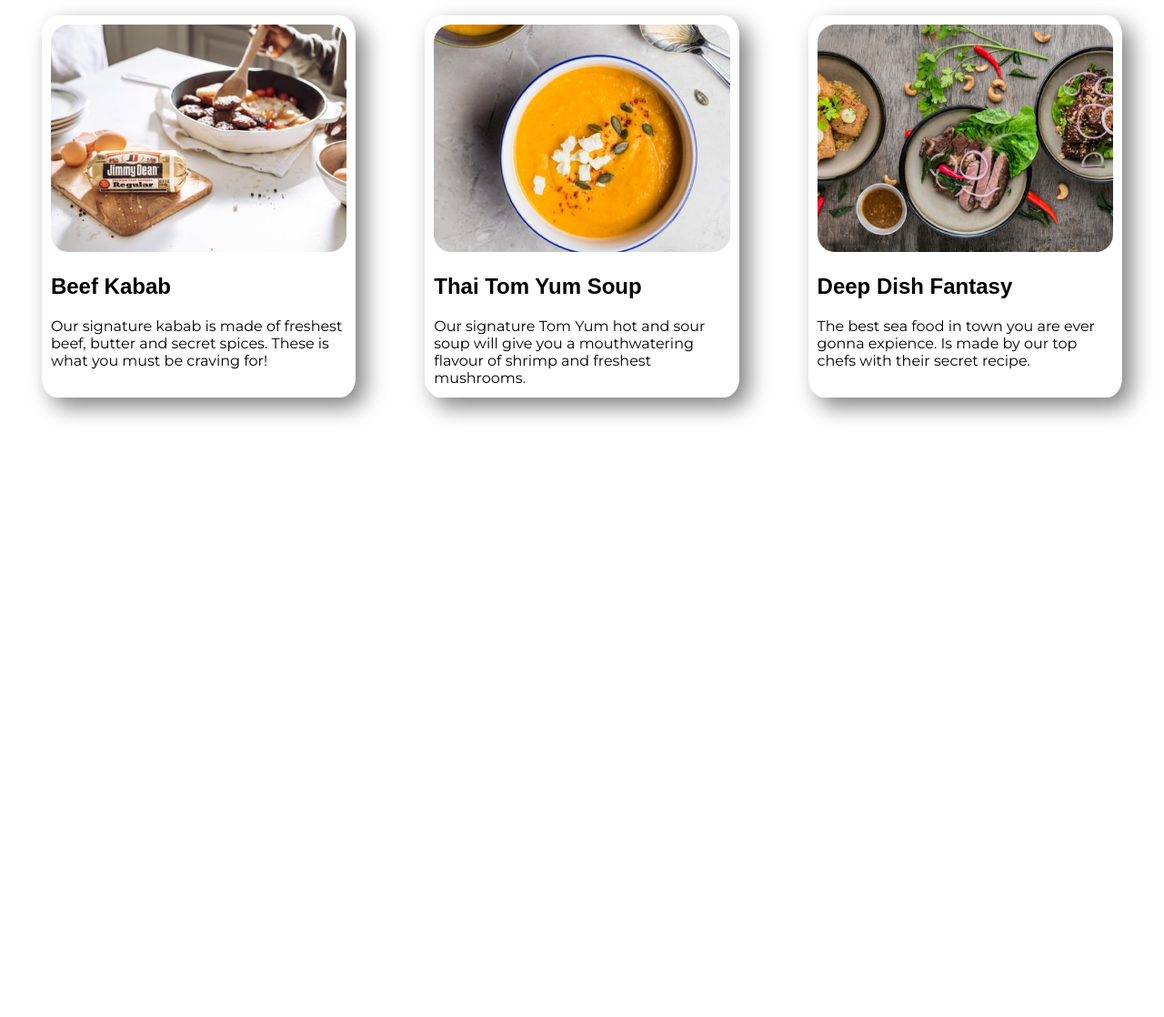
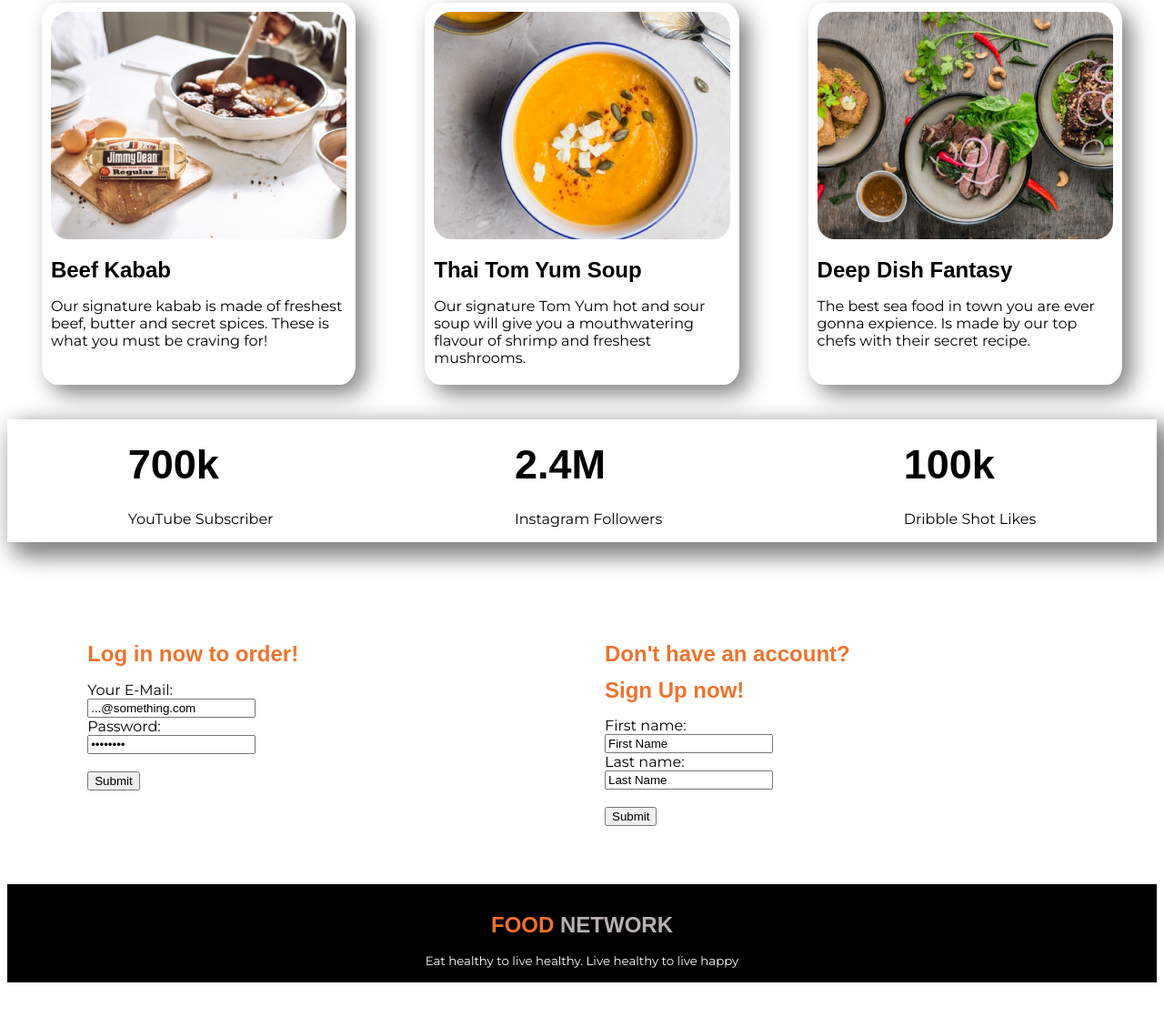
Before and after one commit to MariamSiddika/food-network-repo, a plain HTML site: page index.html in a window 1280 px wide. Shown: the part 1466-2584 px from the top of the page at 91% size. Before the commit the page ends 1949 px from the top, so only its background shows below. Drawn offline with Linux system fonts and the light colour scheme; a web font is replaced by a local one.

Commit message:
footer added

```diff
--- a/index.html
+++ b/index.html
@@ -37,12 +37,12 @@
             <img id="another-image" src="images/female/Person Image.png" alt="Person Image">
         </div>
         <div class="devide-width">
-            <h1 id="me-h1">About <span class="color-orange">Me</span></h1>
+            <h1 id="me-h1">About <span class="color-orange">Us</span></h1>
             <p id="another-para">The main target of Pizza Inn is to provide healty but tasty food to you whenever you
                 want. We are just one call away from you. So what are you waiting for? Check out our menu and order the
                 foods now! </p>
             <a class="link-button" target="_blank" href="https://www.linkedin.com/in/mariam-siddika-8822541bb/">Contact
-                Me</a>
+                Us</a>
 
         </div>
     </section>
@@ -74,8 +74,47 @@
                 recipe.
             </p>
         </div>
+    </section>
+    <section class="additional recipe-details">
+        <div class="position">
+            <div>
+                <h1>700k</h1>
+                <p>YouTube Subscriber</p>
+            </div>
+            <div>
+                <h1>2.4M</h1>
+                <p>Instagram Followers</p>
+            </div>
+            <div>
+                <h1>100k</h1>
+                <p>Dribble Shot Likes</p>
+            </div>
+        </div>
+    </section>
+    <section class="form recipe-details">
+        <div class="devide-width">
+            <h2 class="color-orange">Log in now to order!</h2>
+            <label for="mail">Your E-Mail:</label><br>
+            <input type="email" name="" id="" value="...@something.com"><br>
+            <label for="pass">Password:</label><br>
+            <input type="password" name="name" id="id" value="Password"><br><br>
+            <input type="submit" value="Submit">
+        </div>
+        <div class="devide-width">
+            <h2 class="color-orange">Don't have an account?</h2>
+            <h2 class="color-orange">Sign Up now!</h2>
+            <label for="fname">First name:</label><br>
+            <input type="text" id="fname" name="fname" value="First Name"><br>
+            <label for="lname">Last name:</label><br>
+            <input type="text" id="lname" name="lname" value="Last Name"><br><br>
+            <input type="submit" value="Submit">
 
+        </div>
     </section>
+    <footer>
+        <h2 class="h1"><span class="color-orange">FOOD</span><span class="color-gray"> NETWORK</span></h2>
+        <small>Eat healthy to live healthy. Live healthy to live happy</small>
+    </footer>
 </body>
 
 </html>
--- a/style.css
+++ b/style.css
@@ -13,6 +13,7 @@ h1{
 h2
 {
     font-family: 'Otomanopee One', sans-serif;
+    line-height: 20px;
 }
 .be-flexible{
     display: flex;
@@ -63,7 +64,7 @@ h2
     background-image: url(images/shapes/7.png);
     background-repeat: no-repeat;
     margin-top: 10px;
-    background-color: rgb(219, 210, 219);
+    background-color: rgb(248, 213, 248);
 }
 .recipe{
     text-align: center;
@@ -81,7 +82,7 @@ h2
     width: 33%;
     height: 400px;
     padding: 10px;
-    margin: 3% 3%;
+    margin: 3%;
     border-radius: 5%;
     box-shadow: 10px 10px 25px gray;
 }
@@ -89,3 +90,30 @@ h2
     height: 250px;
     width: 100%;
 }
+.additional{
+    width: 100%;
+    box-shadow: 10px 10px 25px gray;
+
+}
+.position{
+    justify-content: space-around;
+    width: 100%;
+    height: 5%;
+    box-shadow: 10px 10px 25px rgb(139, 137, 137);
+    display: flex;
+}
+footer{
+    padding-top: 15px;
+    text-align: center;
+    background-color: black;
+    color: white;
+    padding-bottom: 15px;
+    margin-top: 3%;
+    margin-bottom: 3%;
+}
+.color-gray{
+    color: rgb(182, 176, 176);
+}
+.form{
+    margin: 5%;
+}
```
